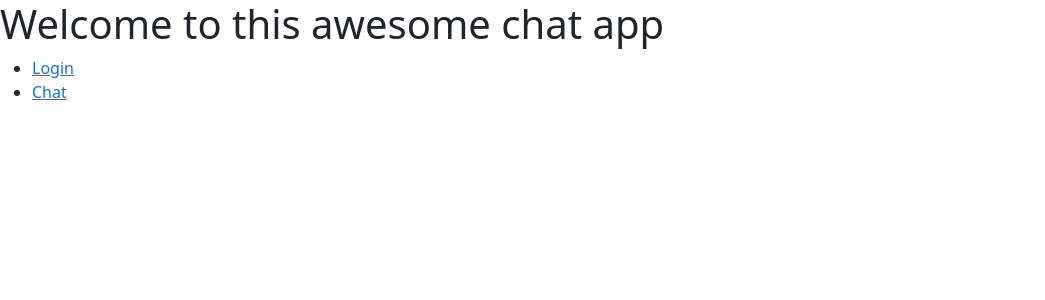
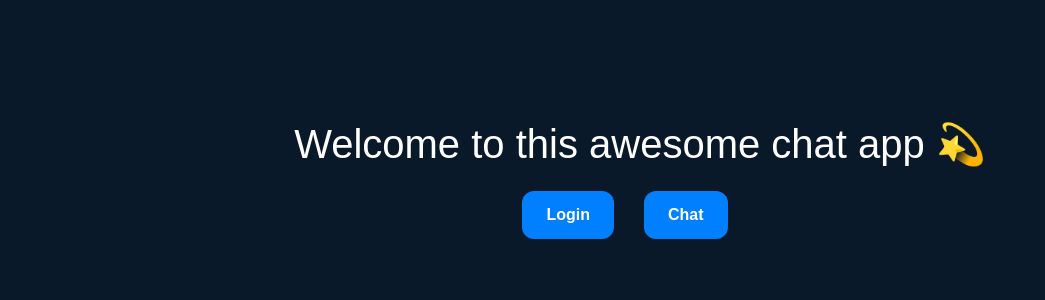
Before and after one commit to lestox/messengerMercure, a React (Vite) app in the folder front/: page / in a window 1280 px wide. Shown: the top 300 px of the page, without its empty margins (0-1045 px from the left). Built offline with nearby package versions, Linux system fonts and the light colour scheme.

Commit message:
update style

```diff
--- a/front/src/Component/Button.jsx
+++ b/front/src/Component/Button.jsx
@@ -1 +1,28 @@
-import styled from 'styled-components'
+import React from 'react'
+import styled, { css } from 'styled-components'
+
+const StyledButton = styled.button`
+    border-radius: 12px;
+    background-color: #007FFF;
+    opacity: ${props => (props.secondary ? 0.5 : 1)};
+    color: #fff;
+    padding: 10px 15px;
+    font-size: '16px';
+    font-weight: bold;
+    padding: 12px 24px;
+    cursor: pointer;
+    margin: 15px 30px 15px 0px;
+    border: none;
+`
+
+const Button = ({ primary, secondary, ...props }) => {
+    return (
+        <StyledButton
+            primary={primary}
+            secondary={secondary}
+            {...props}
+        />
+    )
+}
+
+export default Button
--- a/front/src/Container/Home.jsx
+++ b/front/src/Container/Home.jsx
@@ -1,16 +1,24 @@
 import {useState} from "react";
 import {useLocation, useNavigate} from "react-router-dom";
+import { Component } from "react";
+import Button from "../Component/Button";
+import styled from "styled-components";
 
-
+const ContainerStyle = styled.div`
+    width: 100vw;
+    height: 100vh;
+    padding-top: 15vh;
+    text-align: center;
+`
 
 export default function Home(){
     return (
+        <ContainerStyle>
+        <h1>Welcome to this awesome chat app 💫</h1>
         <div>
-        <h1>Welcome to this awesome chat app</h1>
-        <ul>
-            <li><a href="/login">Login</a></li>
-            <li><a href="/chat">Chat</a></li>
-        </ul>
+            <a href="/login"><Button primary>Login</Button></a>
+            <a href="/chat"><Button primary>Chat</Button></a>
         </div>
+        </ContainerStyle>
     )
 }
--- a/front/src/Container/Login.jsx
+++ b/front/src/Container/Login.jsx
@@ -1,5 +1,6 @@
 import {useState} from "react";
 import {useLocation, useNavigate} from "react-router-dom";
+import Button from "../Component/Button";
 
 export default function Login() {
     const [username, setUsername] = useState("");
@@ -41,11 +42,9 @@ export default function Login() {
                   </div>
 
                   <div className="pt-1 mb-4">
-                    <button className="btn btn-info btn-lg btn-block" type="button">Login</button>
+                    <Button primary>Login</Button>
                   </div>
 
-
-                  <p>Don't have an account? <a href="#!" className="link-info">Register here</a></p>
 
                 </form>
 
--- /dev/null
+++ b/front/src/assets/css/global.css
@@ -0,0 +1,8 @@
+body {
+    background-color: #0A1929;
+    font-family: Arial;
+}
+
+h1, h2, h3, p, label {
+    color: #fff;
+}
--- a/front/src/main.jsx
+++ b/front/src/main.jsx
@@ -2,6 +2,7 @@ import React from 'react'
 import ReactDOM from 'react-dom/client'
 import App from './App'
 import 'bootstrap/dist/css/bootstrap.min.css';
+import './assets/css/global.css';
 
 ReactDOM.createRoot(document.getElementById('root')).render(
   <React.StrictMode>
```
